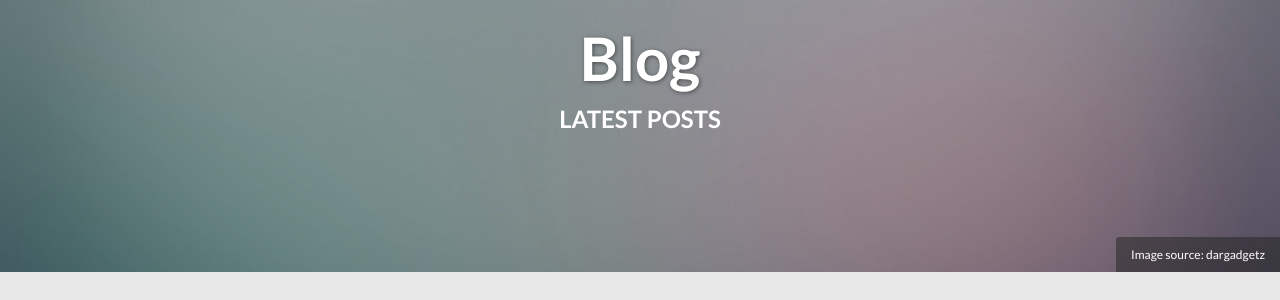
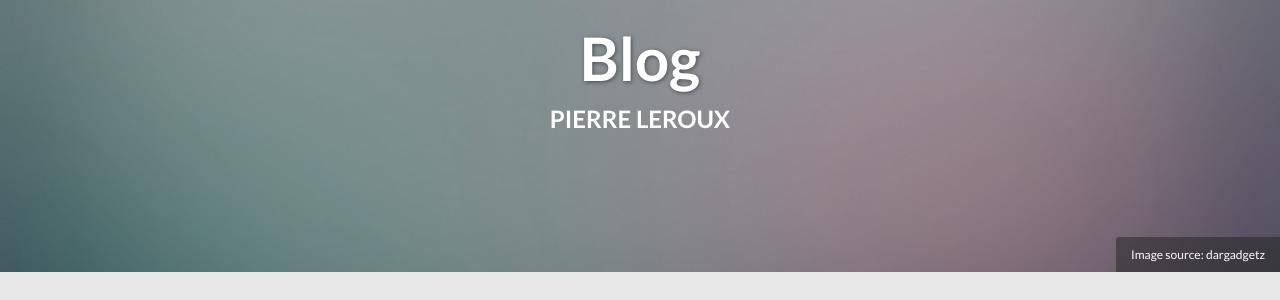
Before and after one commit to panaC/pana-old-pages, a Jekyll site: the page built from index.html, in a window 1280 px wide. Shown: the part 128-428 px from the top of the page. Built offline with Jekyll 4.4.1, drawn with Linux system fonts in a browser that asks for light colours; nearby versions of some CDN libraries; the list of posts is cut into pages by our own code.

Commit message:
modif title and tags index.html

```diff
--- a/index.html
+++ b/index.html
@@ -1,8 +1,8 @@
 ---
 layout: post-index
-title: Latest Posts
-description: "Describe this nonsense."
-tags: [Jekyll, theme, themes, responsive, blog, modern]
+title: Pierre Leroux
+description: "Pierre Leroux Blog"
+tags: [ Blog ]
 comments: false
 image:
   feature: abstract-1.jpg
```
